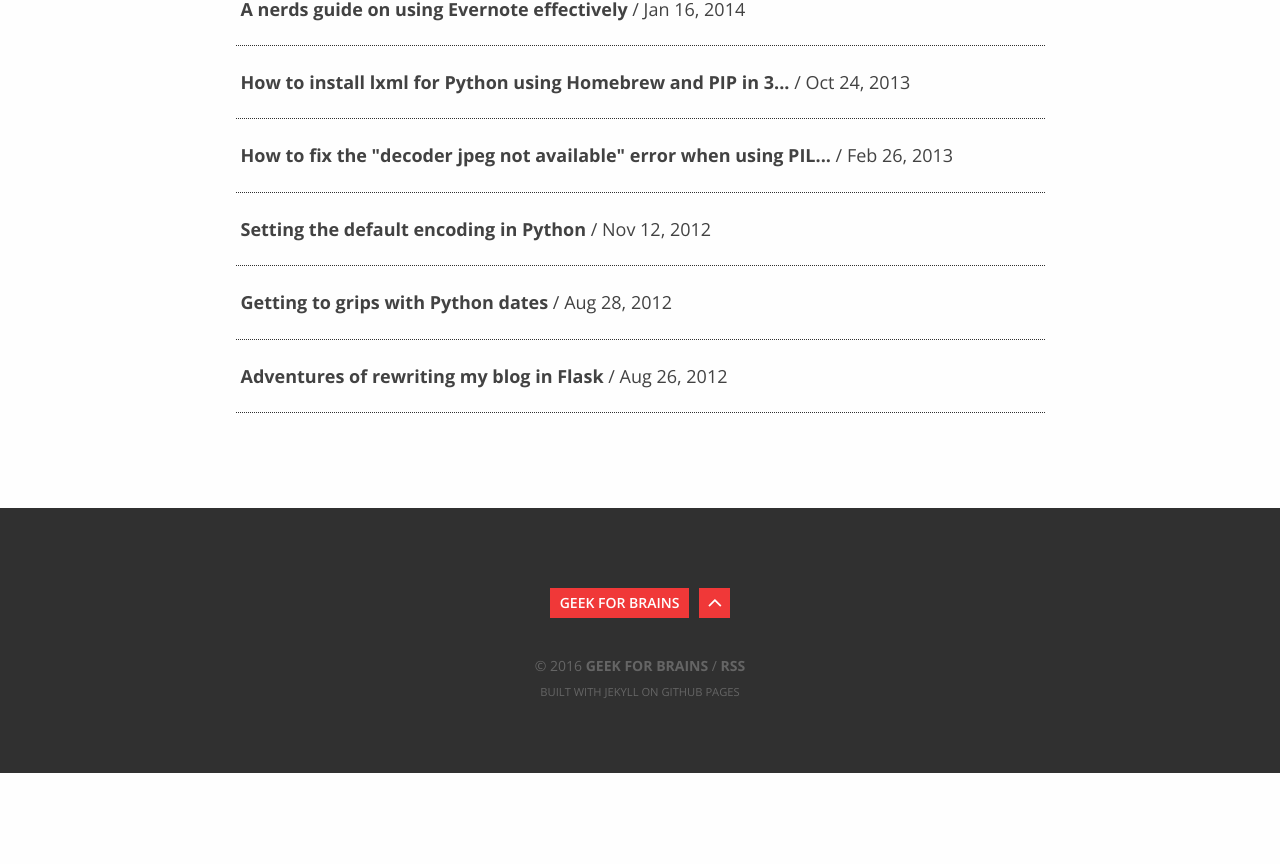
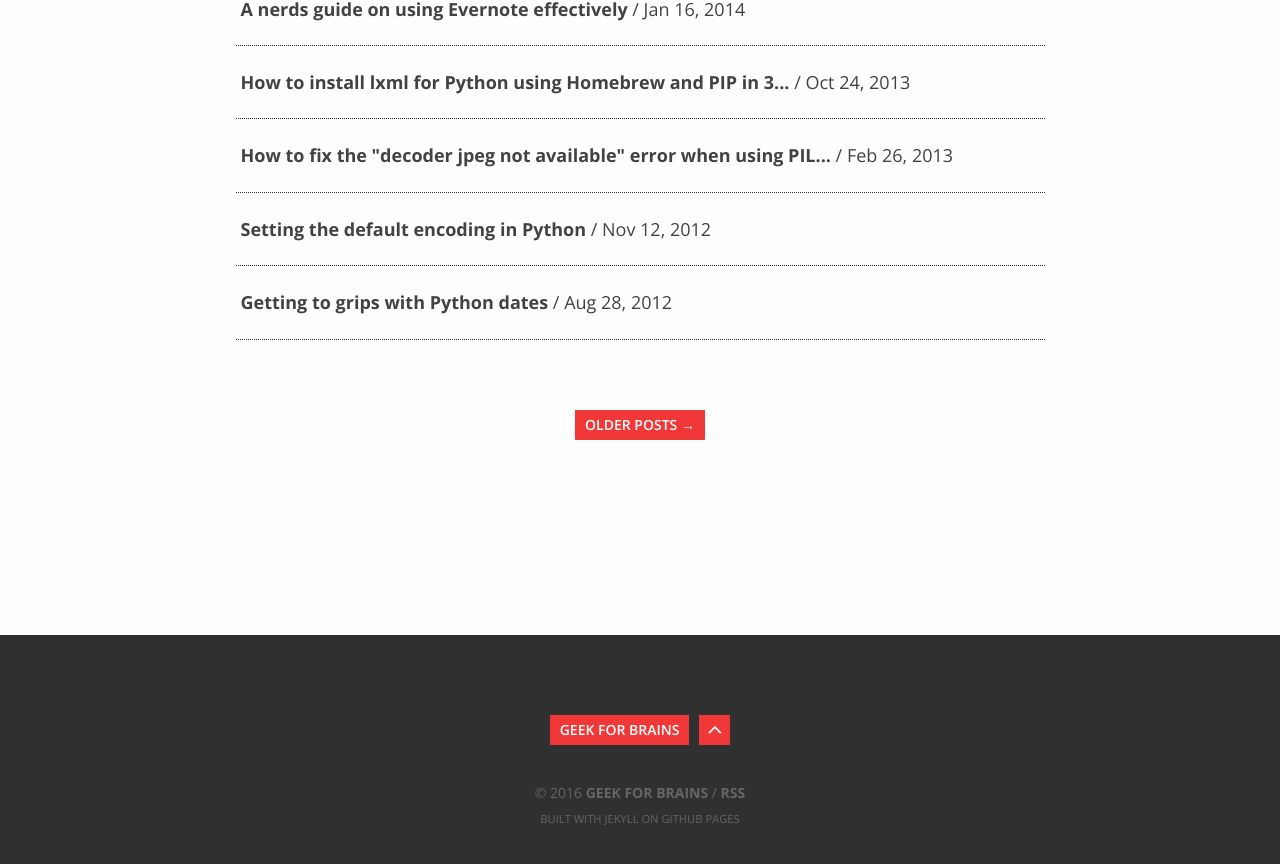
Before and after one commit to geekforbrains/geekforbrains.github.io, a Jekyll site: the page built from index.html, in a window 1280 px wide and 900 px high, scrolled down 885 px. Shown: the top 864 px of the window. Built offline with Jekyll 4.4.1, drawn with Linux system fonts in a browser that asks for light colours; nearby versions of some CDN libraries; the list of posts is cut into pages by our own code; before the commit the page ends 1658 px from its top, so only the background shows below that.

Commit message:
Adding pagination.

```diff
--- a/_config.yml
+++ b/_config.yml
@@ -14,6 +14,9 @@ instagram_url: "https://www.instagram.com/geekforbrains/"
 linkedin_url: "https://ca.linkedin.com/in/geekforbrains"
 disqus: geekforbrains
 google_analytics: UA-1128393-15
+paginate: 8
+paginate_path: "/posts/:num"
 
 # Build settings
+gems: [jekyll-paginate]
 markdown: kramdown
--- a/index.html
+++ b/index.html
@@ -14,7 +14,7 @@ layout: default
 </p>
 
 <ol class="post-list">
-  {% for post in site.posts %}
+{% for post in paginator.posts %}
     <li class="post-stub post">
       <a class="js-ajax-link"  title="{{ post.title }}" href="{{ post.url | prepend: site.baseurl }}">
         <h4 class="post-stub-title">{{ post.title | truncatewords: 12 }}</h4>
@@ -26,7 +26,7 @@ layout: default
   {% endfor %}
 </ol>
 
-<!-- <div class="post-navigation">
+<div class="post-navigation">
   <nav class="pagination" role="navigation">
     {% if paginator.previous_page %}
       <a class="newer-posts" href="{{ paginator.previous_page_path }}">&larr; Newer Posts</a>
@@ -37,4 +37,3 @@ layout: default
     {% endif %}
   </nav>
 </div>
- -->
```
